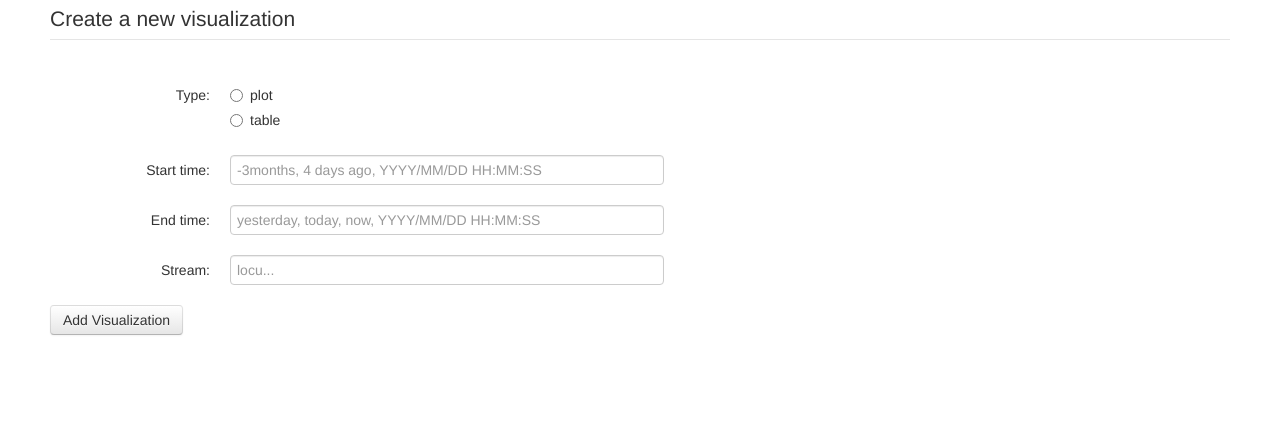
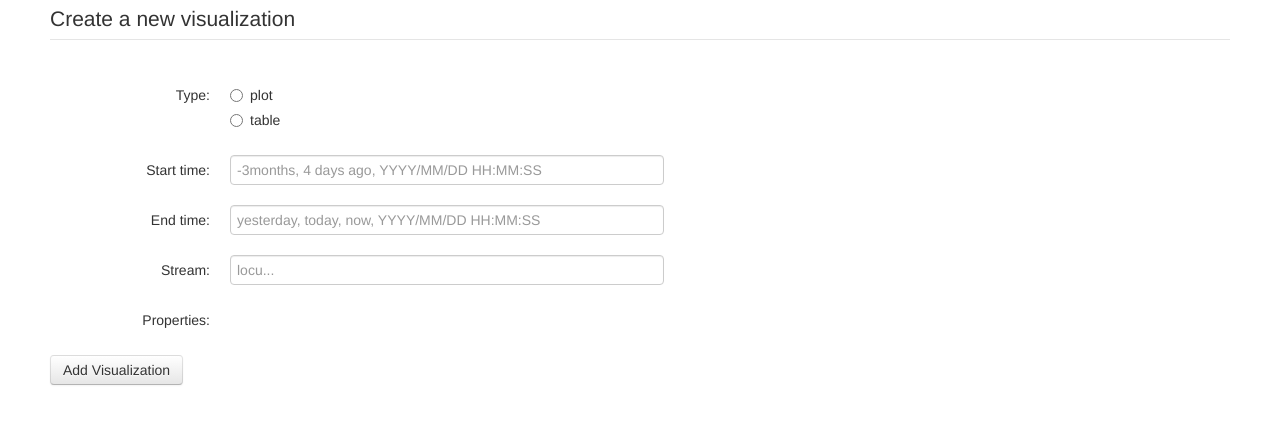
Before and after one commit to scottgwald/chronology, a Flask app: template jia/jia/templates/index.html in a window 1280 px wide. Shown: the part 51-475 px from the top of the page. Run offline with Flask 2, Linux system fonts and the light colour scheme; the template is opened without the code that fills it, so the values that code supplies are empty; parts of the project's set-up code (start-up, migrations or seed data) failed here and were passed over.

Commit message:
Allow Jia user's to pick specific properties
Reviewers: usmanm, marcua

Reviewed By: usmanm

Differential Revision: http://phabricator.locu.com/D2998

```diff
--- a/jia/jia/static/js/main.js
+++ b/jia/jia/static/js/main.js
@@ -1,5 +1,17 @@
 if (typeof(Jia) === "undefined") {
   var Jia = {};
+}
+
+function populateProperties() {
+  var stream = $("#stream-name").val();
+  var $checkboxes = $("#properties-checkboxes > .controls").html("");
+
+  if (_.has(Jia.streams, stream)) {
+    var box = _.template($("#property-checkbox").html());
+    _.each(Jia.streams[stream], function(property) {
+      $checkboxes.append(box({value: property}));
+    })
+  }
 }
 
 $(function() {
@@ -11,8 +23,9 @@ $(function() {
     var stream = $("#stream-name").val();
     var start = $("#start-time").val();
     var end = $("#end-time").val();
+    var properties = _.pluck($("#properties:checked"), 'value');
 
-    var model = createNewVisualization(type, stream, start, end);
+    var model = createNewVisualization(type, stream, start, end, properties);
     if (model) {
       Jia.router.navigate(Backbone.history.getHash() + "/" + model.get("hash"));
     }
@@ -20,14 +33,20 @@ $(function() {
     return false;
   });
 
+  $("#stream-name").change(populateProperties);
+
   $.ajax({
     type: "GET",
     url: "/streams",
     dataType: "json",
     success: function(data) {
-      // data should be a list of values
+      Jia.streams = {};
+      _.each(data['streams'], function(stream) {
+        Jia.streams[stream[0]] = stream[1];
+      });
+
       $("#stream-name").autocomplete({
-        source: data['streams']
+        source: _.keys(Jia.streams)
       });
     },
     error: function(data) {
--- a/jia/jia/static/js/models.js
+++ b/jia/jia/static/js/models.js
@@ -4,19 +4,24 @@ if (typeof(Jia) === "undefined") {
 
 Jia.VisModel = Backbone.Model.extend({
   defaults : {
-    "type" : "plot",
-    "title": "Add a new visualization",
-    "start": "yesterday",
-    "end"  : "today",
-    "data" : null,
-    "hash" : null
+    "type": null,
+    "stream": null,
+    "properties": null,
+    "start": null,
+    "end": null,
+    "data": null,
+    "hash": null
   },
 
   initialize: function() {
     var hash = [this.get("type"),
-                this.get("title"),
+                this.get("stream"),
                 this.get("start"),
                 this.get("end")].join();
+    var properties = this.get("properties");
+    if (properties) {
+      hash += "&" + properties.join();
+    }
     this.set("hash", hash);
   }
 });
--- a/jia/jia/static/js/plot.js
+++ b/jia/jia/static/js/plot.js
@@ -127,7 +127,7 @@ Date.prototype.getKronosTime = function() {
   return this.getTime() * 10000;
 }
 
-function createNewVisualization(type, stream, start_time, end_time) {
+function createNewVisualization(type, stream, start_time, end_time, properties) {
   // TODO(meelap) echo errors back to the user.
   if (type != "plot" && type != "table") {
     console.log("No visualization type chosen.");
@@ -151,9 +151,15 @@ function createNewVisualization(type, stream, start_time, end_time) {
     return false;
   }
 
+  if (!properties.length) {
+    console.log("Must select at least one property.");
+    return false;
+  }
+
   var model = new Jia.VisModel({
     type: type,
-    title: stream,
+    stream: stream,
+    properties: properties,
     start: start_time,
     end: end_time
   });
@@ -164,6 +170,7 @@ function createNewVisualization(type, stream, start_time, end_time) {
     dataType: "json",
     data: {
       stream: stream,
+      properties: properties,
       start_time: start.getKronosTime(),
       end_time: end.getKronosTime(),
     },
--- a/jia/jia/static/js/router.js
+++ b/jia/jia/static/js/router.js
@@ -24,9 +24,11 @@ Jia.router.on("route:makeVisualization", function(views) {
   });
 
   _.each(views, function(view) {
-    var params = view.split(",");
+    var pieces = view.split("&");
+    var params = pieces[0].split(",");
+
     if (params.length != 4) {
-      console.log("What is this:"+view);
+      console.log("Can't parse bookmarked view:"+view);
       return;
     }
 
@@ -34,7 +36,9 @@ Jia.router.on("route:makeVisualization", function(views) {
     var stream = params[1];
     var start = params[2];
     var end = params[3];
-    createNewVisualization(type, stream, start, end);
+    var properties = (pieces[1] && pieces[1].split(",")) || [];
+
+    createNewVisualization(type, stream, start, end, properties);
   });
 });
 
--- a/jia/jia/templates/index.html
+++ b/jia/jia/templates/index.html
@@ -41,14 +41,26 @@
             </div>
         </div>
 
+        <div class="control-group" id="properties-checkboxes">
+          <label class="control-label">Properties:</label>
+          <div class="controls">
+          </div>
+        </div>
+
         <div class="control-group">
             <button type="Submit" class="btn">Add Visualization</button>
         </div>
     </fieldset>
 </form>
 
+<script type="text/template" id="property-checkbox">
+  <label class="checkbox">
+    <input type="checkbox" value="<%= value %>" id="properties" checked><%= value %>
+  </label>
+</script>
+
 <script type="text/template" id="table-vis">
-    <p><%= title %></p>
+    <p><%= stream %></p>
     <a class="btn csv-link">Download as CSV</a>
     <table class="tablesorter">
         <thead><tr></tr></thead>
@@ -57,7 +69,7 @@
 </script>
 
 <script type="text/template" id="plot-vis">
-    <p><%= title %></p>
+    <p><%= stream %></p>
     <div class="plot-container">
       <div class="y_axis"></div>
       <div class="plot"></div>
--- a/kronos.py
+++ b/kronos.py
@@ -22,8 +22,9 @@ if __name__ == "__main__":
                       help='number of processes to run')
   args = parser.parse_args()
   if args.debug:
+    (host, port) = args.bind.split(':')
     werkzeug.serving.run_with_reloader(
-        lambda: gevent.pywsgi.WSGIServer((args.host, int(args.port)),
+        lambda: gevent.pywsgi.WSGIServer((host, int(port)),
                                          wsgi_application).serve_forever())
   else:
     # Clear command line arguments, so that GunicornApplication doesn't try to
--- a/kronos/client/client.py
+++ b/kronos/client/client.py
@@ -129,7 +129,7 @@ class KronosClient(object):
                                   response.status_code)
     for line in response.iter_lines():
       if line:
-        yield line
+        yield json.loads(line)
 
   def _setup_nonblocking(self):
     self._put_queue = []
--- a/kronos/server.py
+++ b/kronos/server.py
@@ -19,6 +19,7 @@ from kronos.constants.order import ResultOrder
 from kronos.core.validators import validate_event
 from kronos.core.validators import validate_stream
 from kronos.storage import router
+from kronos.utils.streams import get_stream_properties
 
 GREENLET_POOL = gevent.pool.Pool(size=settings.node['greenlet_pool_size'])
 
@@ -238,7 +239,8 @@ def list_streams(environment, start_response, headers):
     for stream in backend.streams():
       if regex.match(stream) and stream not in streams_seen_so_far:
         streams_seen_so_far.add(stream)
-        yield '{0}\r\n'.format(stream)
+        properties = get_stream_properties(stream)
+        yield '{0}\r\n'.format(json.dumps((stream, properties)))
   yield ''
 
 def wsgi_application(environment, start_response):
```
Also changed, not shown: jia/jia/views.py (+13 -0 lines), kronos/utils/streams.py (added, +17 -0 lines), test/server.py (+12 -5 lines).
